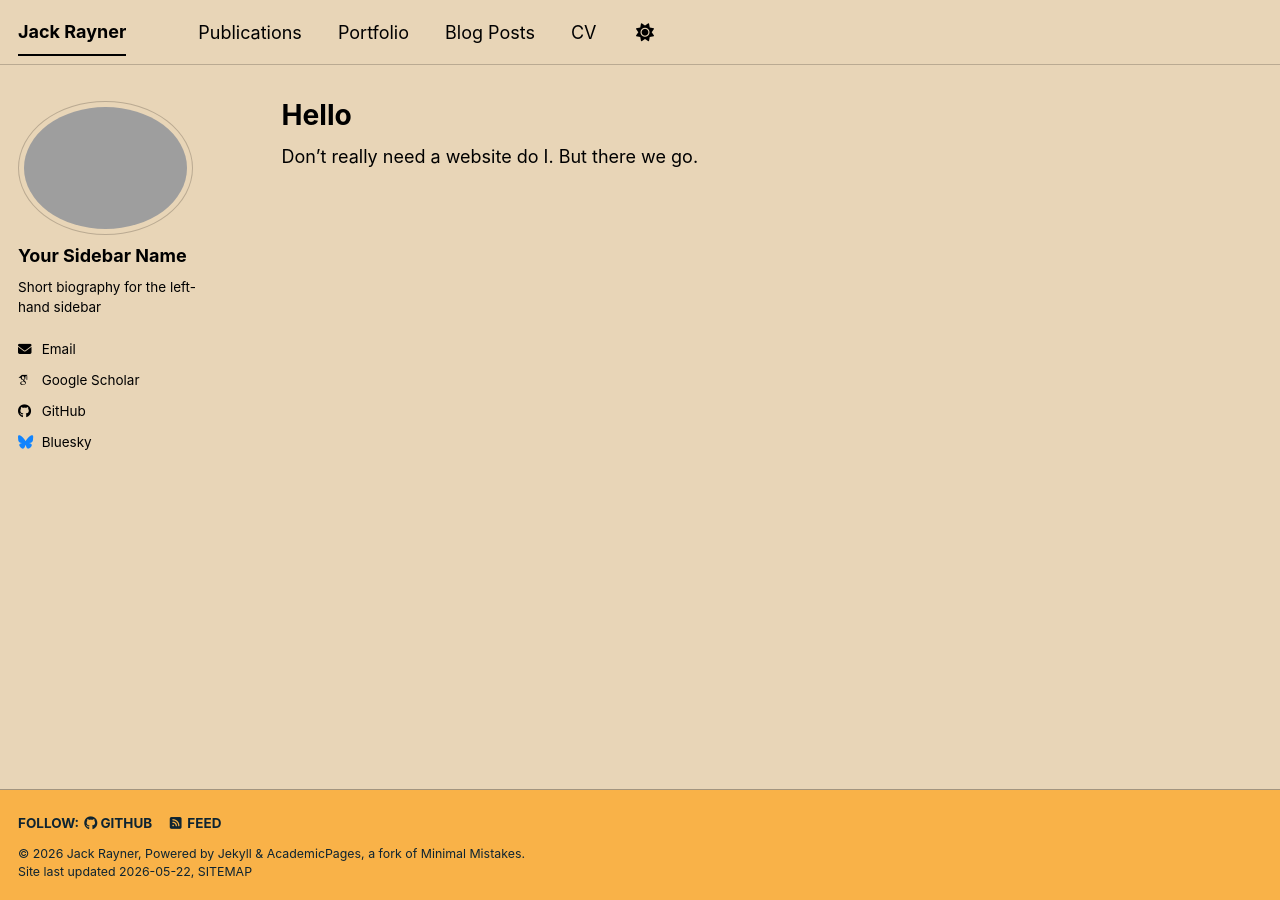
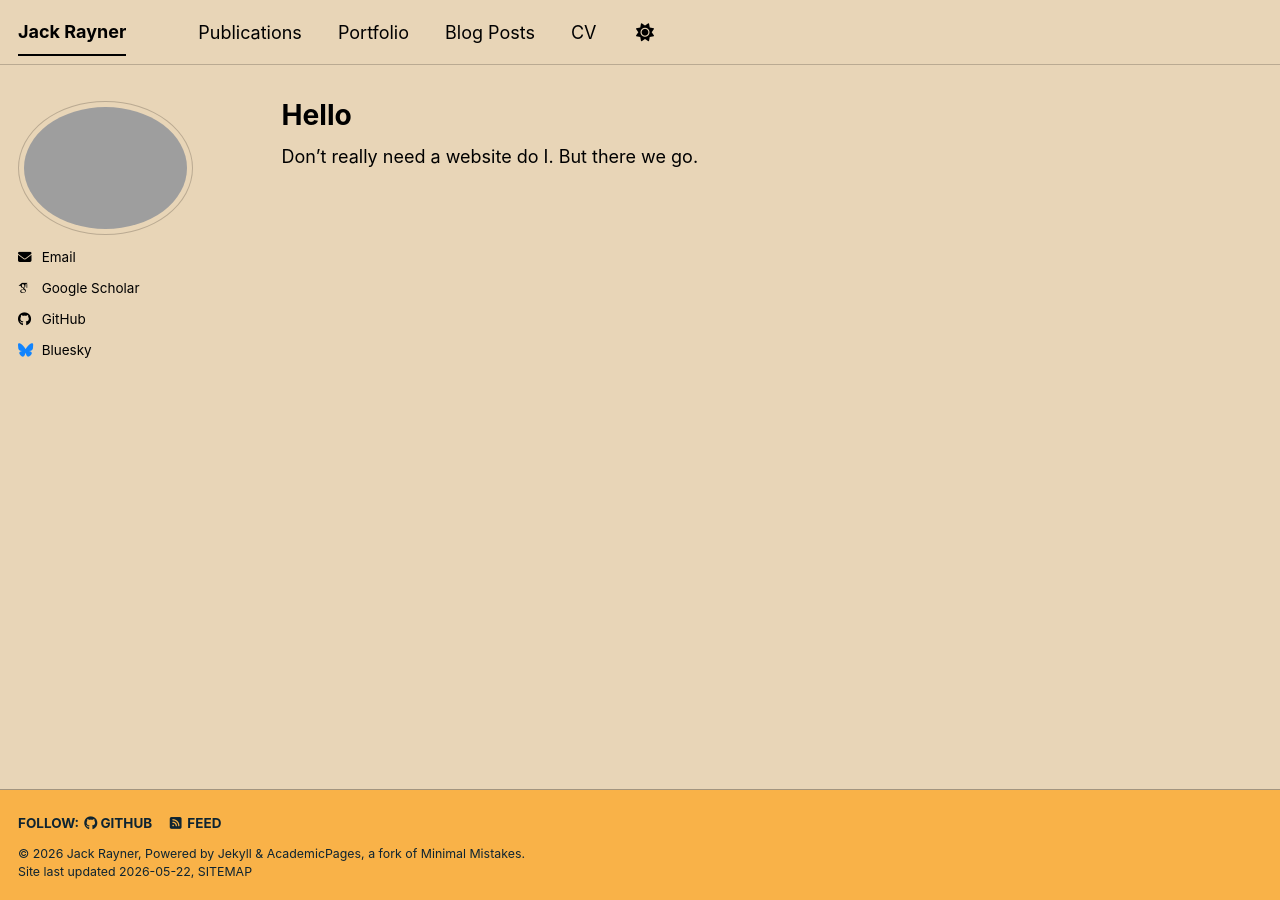
Before and after one commit to jackgrayner/jackgrayner.github.io, a Jekyll site: the page built from _pages/about.md, in a window 1280 px wide. Built offline with Jekyll 4.4.1, drawn with Linux system fonts in a browser that asks for light colours; some web fonts are replaced; a script bundle is joined from its source files by our own code; library files that are not in the unit come from our copies.

Commit message:
Update _config.yml

```diff
--- a/_config.yml
+++ b/_config.yml
@@ -24,9 +24,9 @@ repository               : "jackgrayner/jackgrayner.github.io"
 author:
   # Biographic information
   avatar           : "profile.png"
-  name             : "Your Sidebar Name"
+  name             : # "Your Sidebar Name"
   pronouns         : # example: "she/her"
-  bio              : "Short biography for the left-hand sidebar"
+  bio              : # "Short biography for the left-hand sidebar"
   uri              : # URL
   email            : "jrayner1@umd.edu"
 
```
